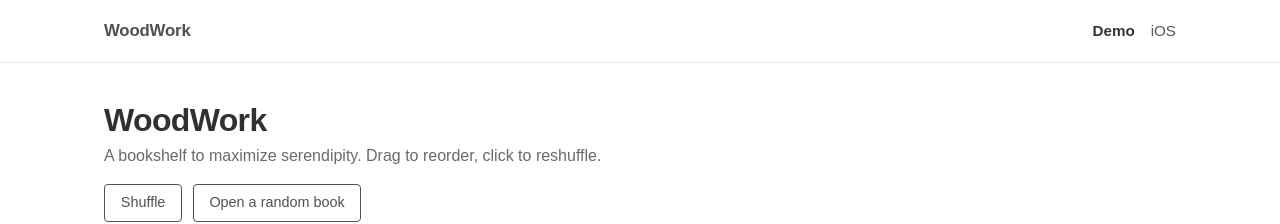
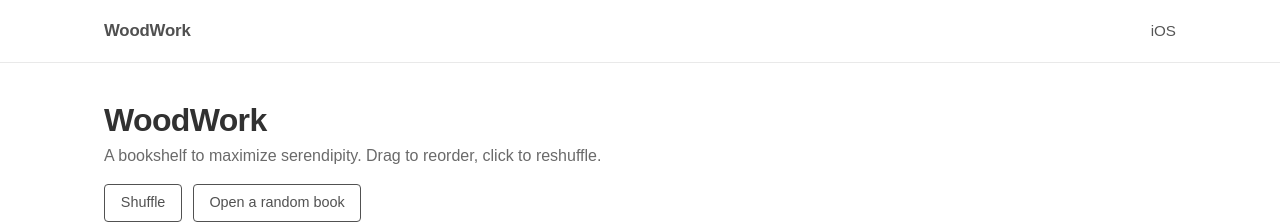
Before and after one commit to josephruocco/books-josephruocco, a Jekyll site: the page built from woodwork-demo.html, in a window 1280 px wide. Shown: the top 224 px of the page. Built offline with Jekyll 4.4.1, drawn with Linux system fonts in a browser that asks for light colours.

Commit message:
Simplify WoodWork site navigation

```diff
--- a/_layouts/book.html
+++ b/_layouts/book.html
@@ -13,8 +13,7 @@
       <div class="books-masthead-inner">
         <a class="books-site-title" href="/">WoodWork</a>
         <nav class="books-nav" aria-label="Primary">
-          <a href="/shelf/">Joe's Shelf</a>
-          <a href="/woodwork-demo/">Demo</a>
+          <a href="/ios/">iOS</a>
         </nav>
       </div>
     </header>
--- a/index.html
+++ b/index.html
@@ -31,7 +31,6 @@ pagination:
           <a class="books-site-title" href="/">WoodWork</a>
 
           <nav class="books-nav" aria-label="Primary">
-            <a href="/">Demo</a>
             <a href="/ios/">iOS</a>
           </nav>
         </div>
--- a/ios/index.html
+++ b/ios/index.html
@@ -20,7 +20,6 @@ permalink: /ios/
         <div class="books-masthead-inner">
           <a class="books-site-title" href="/">WoodWork</a>
           <nav class="books-nav" aria-label="Primary">
-            <a href="/">Demo</a>
             <a href="/ios/" class="active">iOS</a>
           </nav>
         </div>
--- a/reading-room.html
+++ b/reading-room.html
@@ -24,8 +24,7 @@ permalink: /reading-room/
         <div class="books-masthead-inner">
           <a class="books-site-title" href="/">WoodWork</a>
           <nav class="books-nav" aria-label="Primary">
-            <a href="/shelf/">Joe's Shelf</a>
-            <a href="/woodwork-demo/">Demo</a>
+            <a href="/ios/">iOS</a>
           </nav>
         </div>
       </header>
--- a/shelf.html
+++ b/shelf.html
@@ -28,8 +28,7 @@ permalink: /shelf/
           <a class="books-site-title" href="/">WoodWork</a>
 
           <nav class="books-nav" aria-label="Primary">
-            <a href="/shelf/" class="active">Joe's Shelf</a>
-            <a href="/woodwork-demo/">Demo</a>
+            <a href="/ios/">iOS</a>
           </nav>
         </div>
       </header>
--- a/woodwork-demo.html
+++ b/woodwork-demo.html
@@ -28,7 +28,6 @@ permalink: /
           <a class="books-site-title" href="/">WoodWork</a>
 
           <nav class="books-nav" aria-label="Primary">
-            <a href="/" class="active">Demo</a>
             <a href="/ios/">iOS</a>
           </nav>
         </div>
```
